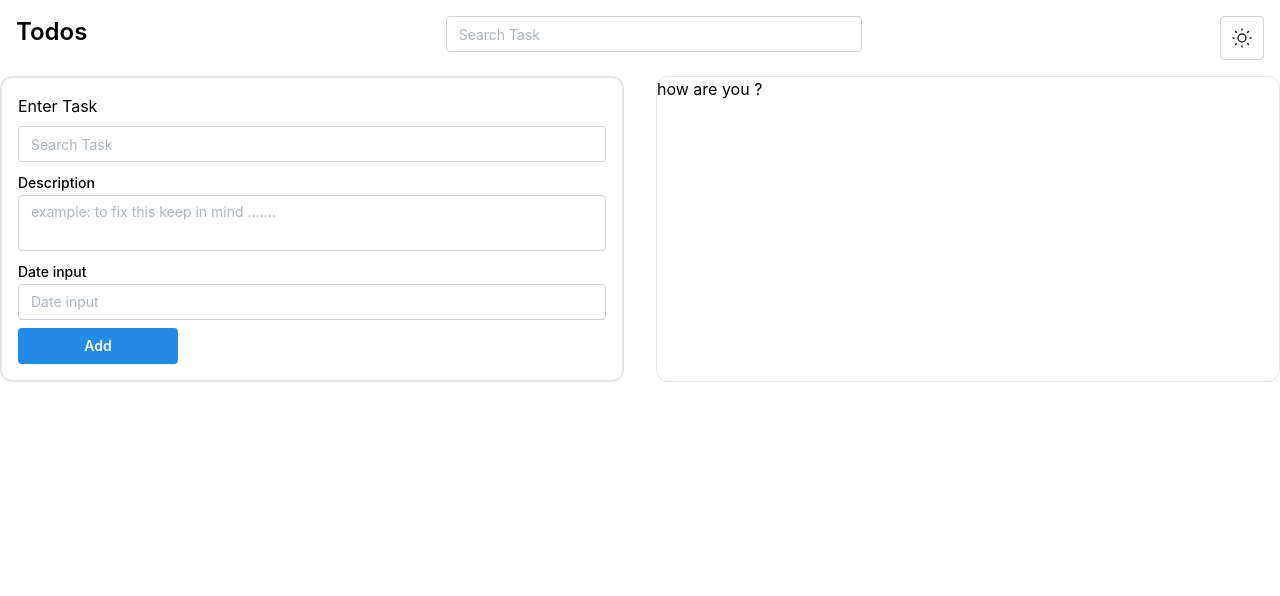
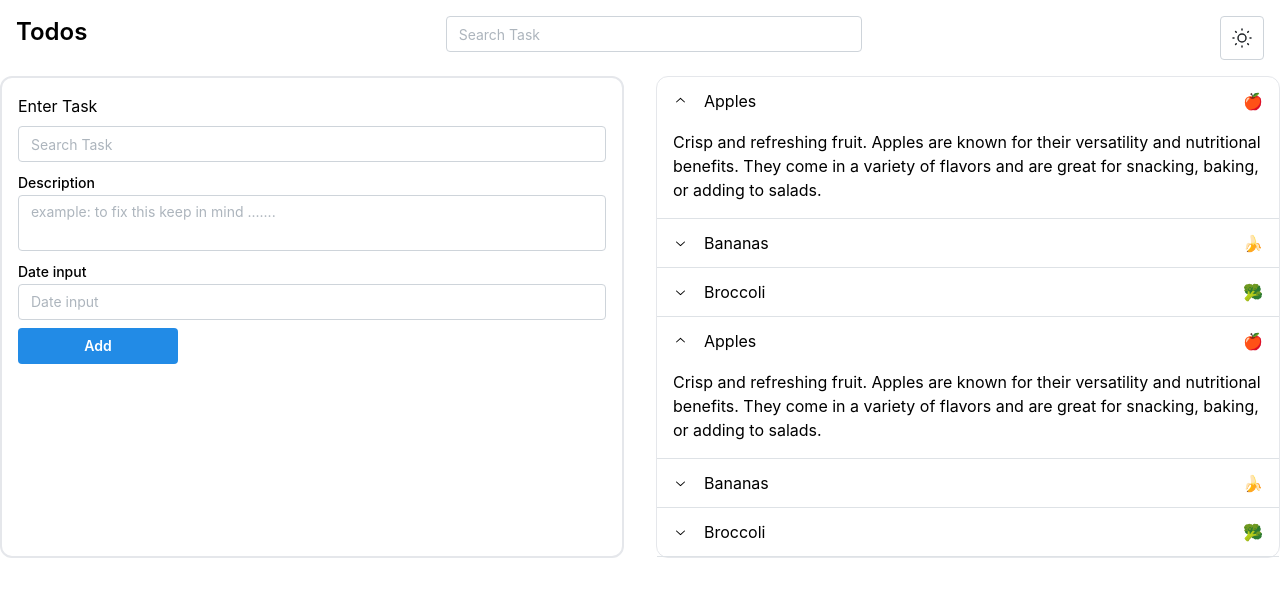
Before and after one commit to atulforworkk/todos, a React (Vite) app: page / in a window 1280 px wide. Shown: the top 596 px of the page. Built offline with nearby package versions, Linux system fonts and the light colour scheme.

Commit message:
new changes

```diff
--- /dev/null
+++ b/src/components/taskList/TaskList.tsx
@@ -0,0 +1,40 @@
+import React from 'react'
+import { Accordion } from '@mantine/core';
+type Props = {}
+
+const TaskList = (props: Props) => {
+
+    const groceries = [
+        {
+          emoji: '🍎',
+          value: 'Apples',
+          description:
+            'Crisp and refreshing fruit. Apples are known for their versatility and nutritional benefits. They come in a variety of flavors and are great for snacking, baking, or adding to salads.',
+        },
+        {
+          emoji: '🍌',
+          value: 'Bananas',
+          description:
+            'Naturally sweet and potassium-rich fruit. Bananas are a popular choice for their energy-boosting properties and can be enjoyed as a quick snack, added to smoothies, or used in baking.',
+        },
+        {
+          emoji: '🥦',
+          value: 'Broccoli',
+          description:
+            'Nutrient-packed green vegetable. Broccoli is packed with vitamins, minerals, and fiber. It has a distinct flavor and can be enjoyed steamed, roasted, or added to stir-fries.',
+        },
+      ];
+      const items = groceries.map((item) => (
+        <Accordion.Item key={item.value} value={item.value}>
+          <Accordion.Control icon={item.emoji}>{item.value}</Accordion.Control>
+          <Accordion.Panel>{item.description}</Accordion.Panel>
+        </Accordion.Item>
+      ));
+  return (
+    <Accordion radius="lg" chevronPosition="left" defaultValue="Apples">
+    {items}
+  </Accordion>
+  )
+}
+
+export default TaskList
--- a/src/views/page/home/Home.tsx
+++ b/src/views/page/home/Home.tsx
@@ -1,4 +1,5 @@
 import LightDarkButton from "@/components/Mode/LightDarkButton";
+import TaskList from "@/components/taskList/TaskList";
 import NewTask from "@/composites/newTask/newTask";
 import { Input } from "@mantine/core";
 import { useState } from "react";
@@ -17,7 +18,8 @@ const Home = (props: Props) => {
       <div className="grid grid-cols-1 md:grid-cols-12 gap-8">
         <NewTask/>
         <div className="col-span-6 border rounded-xl">
-          <h1>how are you ?</h1>
+          <TaskList/>
+          <TaskList/>
         </div>
       </div>
     </div>
```
